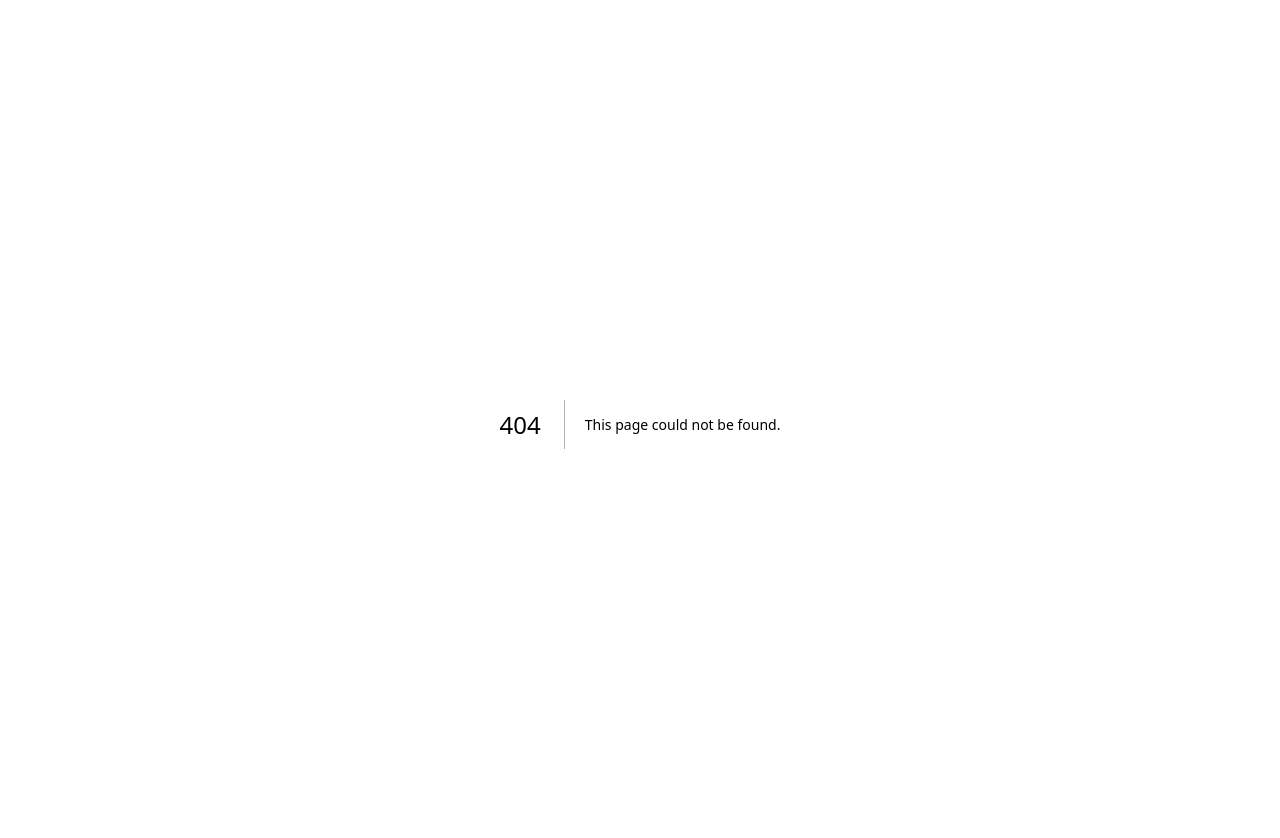
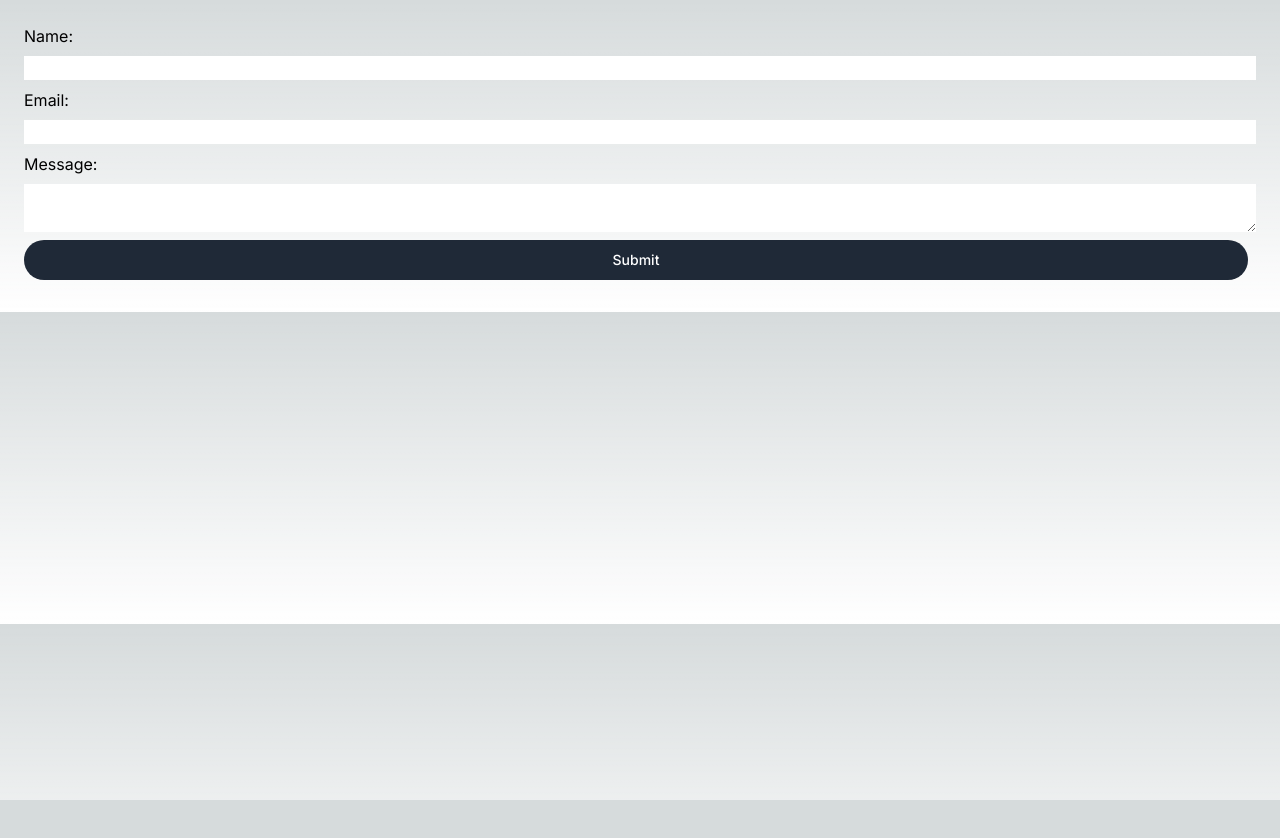
Before and after one commit to cheatkey/react-beta-19, a Next.js app: page /3 in a window 1280 px wide. Before the commit this address had no page. Shown: the top 838 px of the page. After the commit the page ends 800 px from the top, so only its background shows below. Built offline with nearby package versions, Linux system fonts and the light colour scheme.

Commit message:
Add server action component to save form data to lowdb

```diff
--- a/package.json
+++ b/package.json
@@ -10,6 +10,7 @@
   },
   "dependencies": {
     "@types/react-dom": "npm:types-react-dom@beta",
+    "lowdb": "^7.0.1",
     "next": "14.2.3",
     "react": "19.0.0-beta-94eed63c49-20240425",
     "react-dom": "19.0.0-beta-94eed63c49-20240425"
--- /dev/null
+++ b/src/app/3/db.ts
@@ -0,0 +1,14 @@
+import { JSONFilePreset } from "lowdb/node";
+
+type Data = {
+  name: string;
+  email: string;
+  message: string;
+}[];
+
+export const getDB = async () => {
+  const defaultData: Data = [];
+  const db = await JSONFilePreset<Data>("db.json", defaultData);
+
+  return db;
+};
--- /dev/null
+++ b/src/app/3/page.tsx
@@ -0,0 +1,40 @@
+import React, { useState } from "react";
+import { getDB } from "./db";
+
+interface ThirdPageProps {}
+
+const ThirdPage = ({}: ThirdPageProps) => {
+  const handleSubmit = async (formData: FormData) => {
+    "use server";
+    const db = await getDB();
+
+    db.data.push({
+      name: formData.get("name") as string,
+      email: formData.get("email") as string,
+      message: formData.get("message") as string,
+    });
+    await db.write();
+  };
+
+  return (
+    <form action={handleSubmit} className="flex flex-col gap-2">
+      <label htmlFor="name">Name:</label>
+      <input className="text-black" type="text" id="name" name="name" />
+
+      <label htmlFor="email">Email:</label>
+      <input className="text-black" type="email" id="email" name="email" />
+
+      <label htmlFor="message">Message:</label>
+      <textarea className="text-black" id="message" name="message" />
+
+      <button
+        className="text-white bg-gray-800 hover:bg-gray-900 focus:outline-none focus:ring-4 focus:ring-gray-300 font-medium rounded-full text-sm px-5 py-2.5 me-2 mb-2 dark:bg-gray-800 dark:hover:bg-gray-700 dark:focus:ring-gray-700 dark:border-gray-700"
+        type="submit"
+      >
+        Submit
+      </button>
+    </form>
+  );
+};
+
+export default ThirdPage;
```
Also changed, not shown: 1 other file (tests, documents, lock files or other folders).
